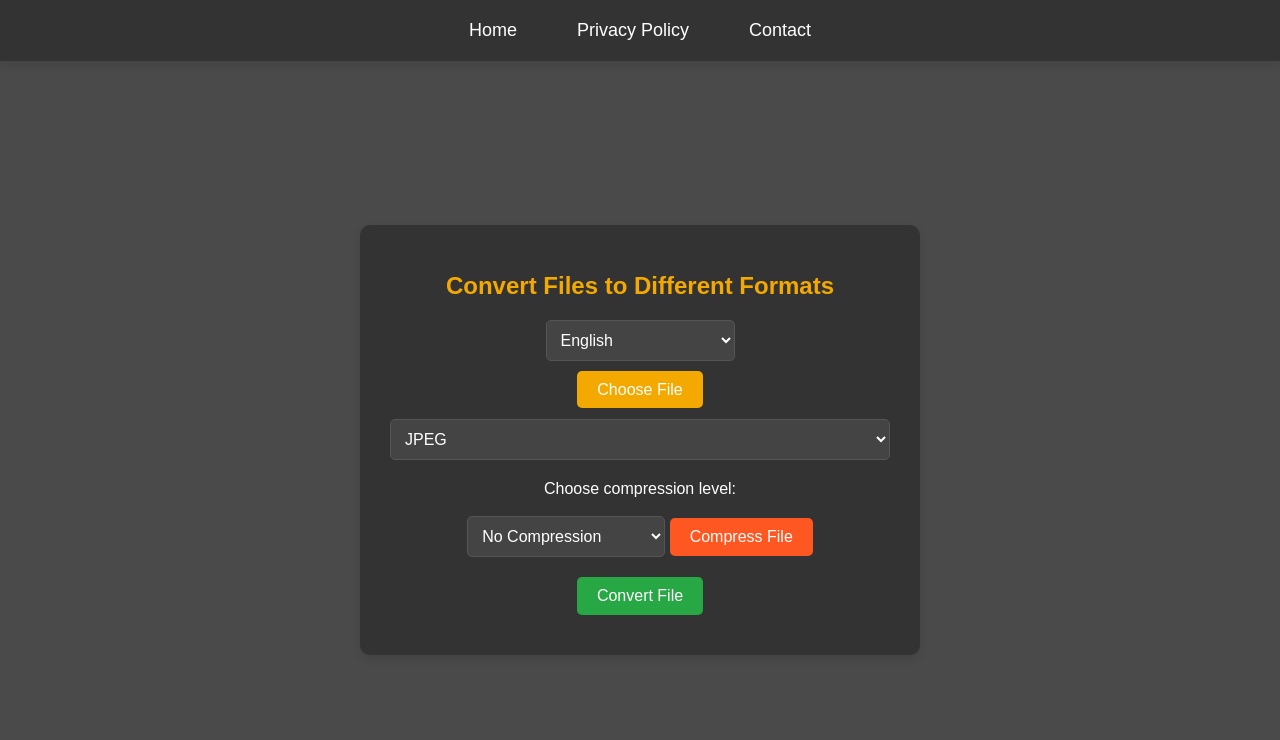
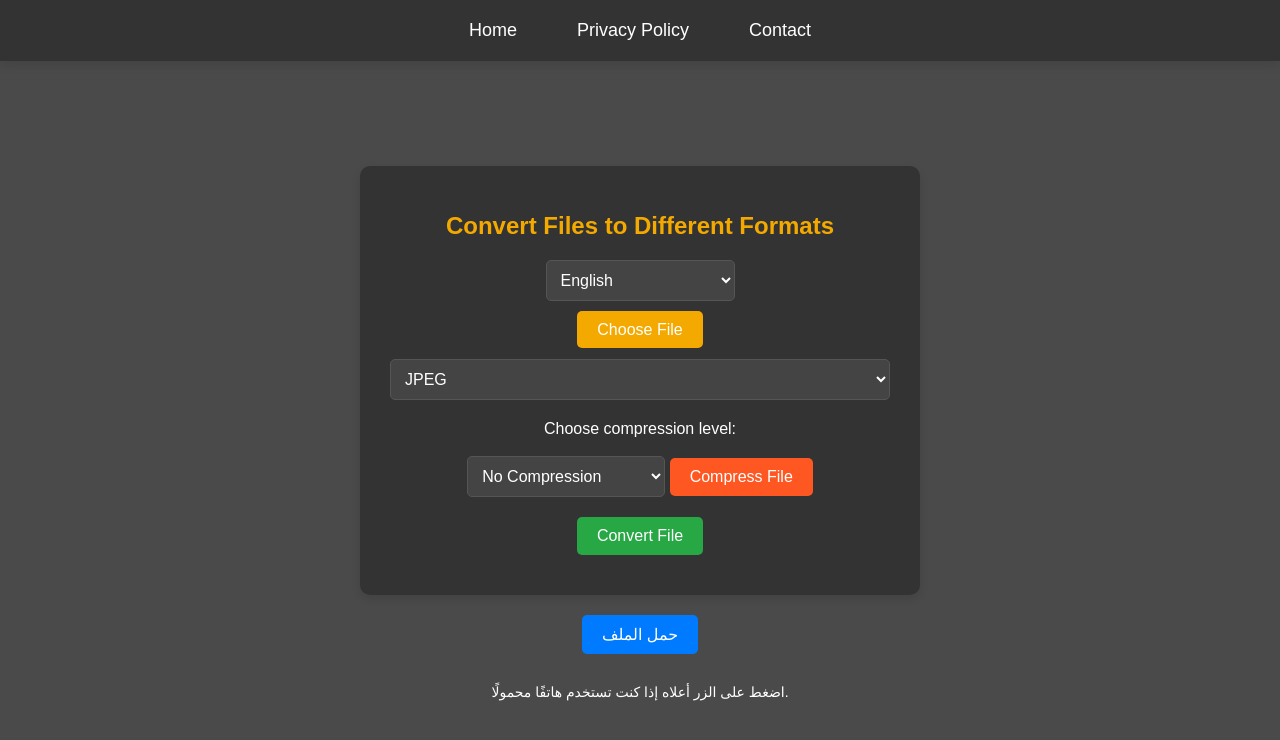
Before and after one commit to KhalidAmerOdeh/ConvertFile, a plain HTML site: page index.html in a window 1280 px wide. Drawn offline with Linux system fonts and the light colour scheme.

Commit message:
Update index.html

```diff
--- a/index.html
+++ b/index.html
@@ -253,6 +253,26 @@
                 padding: 8px 16px;
             }
         }
+
+        /* أنماط زر "حمل الملف" */
+        #mobileButton {
+            background: #007bff;
+            color: #fff;
+            padding: 10px 20px;
+            border: none;
+            border-radius: 5px;
+            cursor: pointer;
+            font-size: 16px;
+            margin: 20px;
+        }
+        #mobileButton:hover {
+            background: #0056b3;
+        }
+        #mobileMessage {
+            margin-top: 10px;
+            font-size: 14px;
+            color: #fff;
+        }
     </style>
 </head>
 <body>
@@ -361,6 +381,37 @@
     </div>
 
     <script>
+        // الكود الخاص بإضافة زر "حمل الملف" للأجهزة المحمولة
+        function isMobileDevice() {
+            return /Android|webOS|iPhone|iPad|iPod|BlackBerry|IEMobile|Opera Mini/i.test(navigator.userAgent);
+        }
+
+        function createMobileButton() {
+            const button = document.createElement('button');
+            button.id = 'mobileButton';
+            button.textContent = 'حمل الملف';
+            button.addEventListener('click', function () {
+                if (isMobileDevice()) {
+                    window.location.href = "https://khalidamerodeh.github.io/ConvertFile/#";
+                } else {
+                    alert("هذه الميزة متاحة فقط للأجهزة المحمولة.");
+                }
+            });
+
+            const message = document.createElement('p');
+            message.id = 'mobileMessage';
+            message.textContent = 'اضغط على الزر أعلاه إذا كنت تستخدم هاتفًا محمولًا.';
+
+            document.body.appendChild(button);
+            document.body.appendChild(message);
+        }
+
+        // استدعاء الدالة عند تحميل الصفحة
+        window.onload = function () {
+            createMobileButton();
+            detectUserLanguage(); // الكشف عن لغة المتصفح
+        };
+
         // الترجمات متعددة اللغات
         const translations = {
             ar: {
@@ -905,7 +956,10 @@
         }
 
         // استدعاء الدالة عند تحميل الصفحة
-        window.onload = detectUserLanguage;
+        window.onload = function () {
+            createMobileButton();
+            detectUserLanguage(); // الكشف عن لغة المتصفح
+        };
 
         // التعامل مع اختيار الملف
         document.getElementById('fileInput').addEventListener('change', function () {
```
